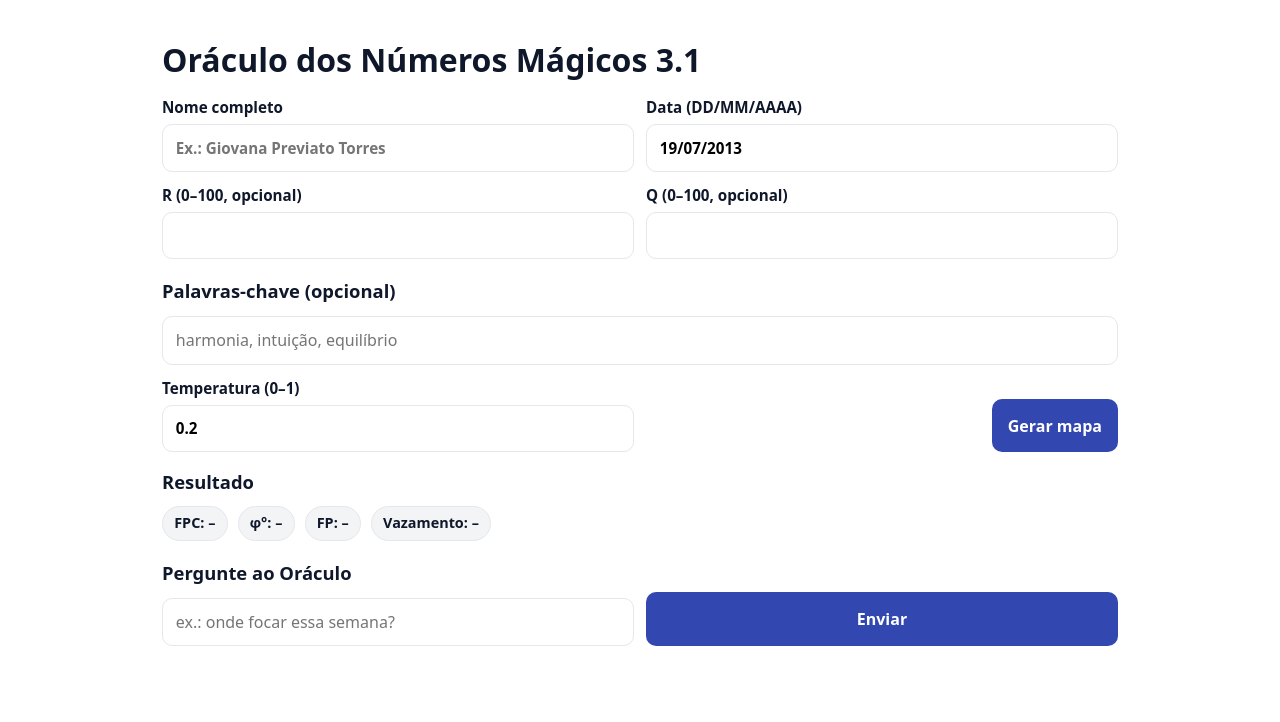
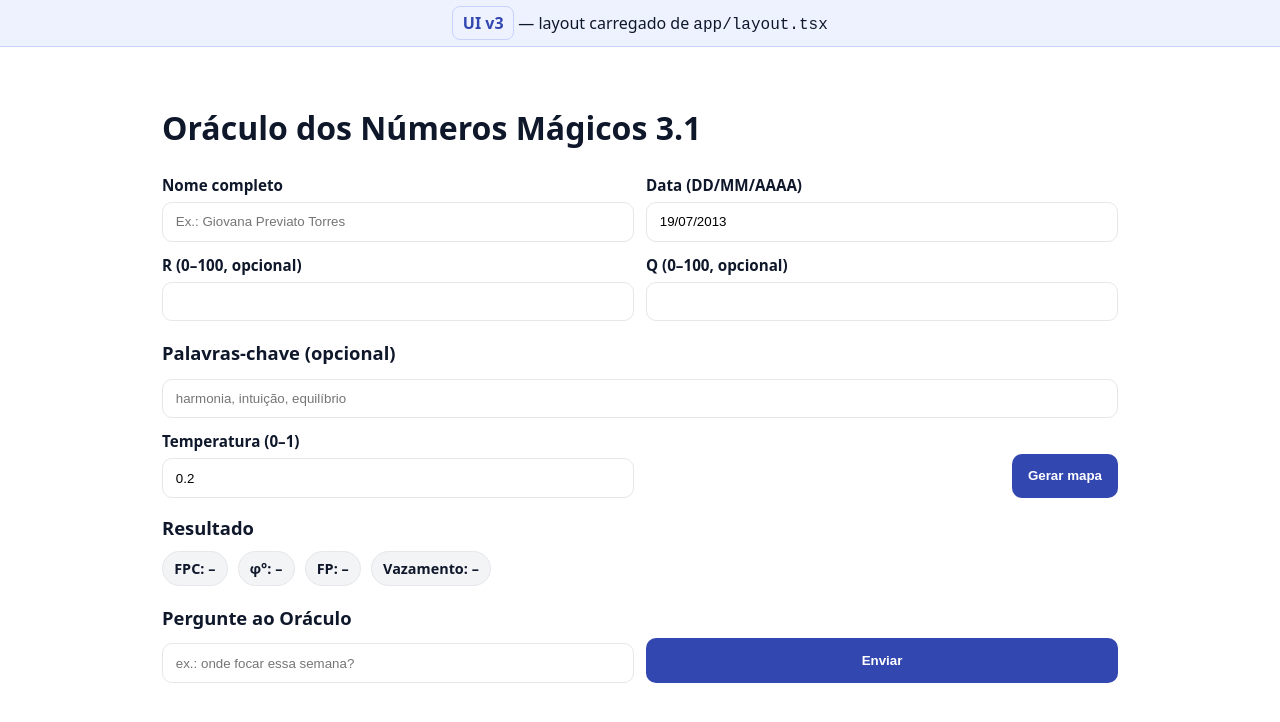
Before and after one commit to raydatorre/Novera, a Next.js app: page / in a window 1280 px wide. Shown: the top 722 px of the page. Built offline with nearby package versions, Linux system fonts and the light colour scheme.

Commit message:
Update layout.tsx

```diff
--- a/app/layout.tsx
+++ b/app/layout.tsx
@@ -1,28 +1,20 @@
-// app/layout.tsx
 export default function RootLayout({ children }: { children: React.ReactNode }) {
   return (
     <html lang="pt-BR">
       <body>
         <style>{`
           :root{
-            --bg:#ffffff;
-            --text:#0f172a;
-            --muted:#6b7280;
-            --card:#ffffff;
-            --border:#e5e7eb;
-            --chip:#f3f4f6;
-            --accent:#3347B0;
+            --bg:#ffffff; --text:#0f172a; --muted:#6b7280;
+            --card:#ffffff; --border:#e5e7eb; --chip:#f3f4f6; --accent:#3347B0;
           }
           *{box-sizing:border-box}
-          html,body{margin:0;padding:0;background:var(--bg);color:var(--text);font:16px/1.5 system-ui, -apple-system, Segoe UI, Roboto, Arial}
-          h1,h2,h3{margin:0 0 .6rem}
-          input,textarea,button{font:inherit}
+          html,body{margin:0;padding:0;background:var(--bg);color:var(--text);font:16px/1.5 system-ui,-apple-system,Segoe UI,Roboto,Arial}
           .container{max-width:980px;margin:24px auto;padding:12px}
           .grid{display:grid;gap:12px}
           .g2{grid-template-columns:1fr 1fr}
           @media (max-width:900px){.g2{grid-template-columns:1fr}}
           label{display:block;font-weight:600;font-size:.95rem}
-          .inp, .txt{width:100%;margin-top:.35rem;padding:.7rem .8rem;border:1px solid var(--border);border-radius:10px}
+          .inp,.txt{width:100%;margin-top:.35rem;padding:.7rem .8rem;border:1px solid var(--border);border-radius:10px}
           .txt{min-height:92px;resize:vertical}
           .btn{padding:.9rem 1rem;border:none;border-radius:10px;background:var(--accent);color:#fff;font-weight:700;cursor:pointer}
           .btn[disabled]{opacity:.6;cursor:not-allowed}
@@ -33,11 +25,19 @@ export default function RootLayout({ children }: { children: React.ReactNode })
           .cards{display:grid;gap:12px}
           .cards.g2{grid-template-columns:1fr 1fr}
           @media (max-width:900px){.cards.g2{grid-template-columns:1fr}}
-          pre{background:#f6f7fb;color:#0b1324;border:1px solid var(--border);border-radius:10px;padding:12px;overflow:auto}
+          /* Força <pre> claro e legível */
+          pre{background:#f6f7fb !important;color:#0b1324 !important;border:1px solid var(--border);border-radius:10px;padding:12px;overflow:auto}
           details{border:1px dashed var(--border);border-radius:10px;padding:8px}
           summary{cursor:pointer;font-weight:700}
           .sectionTitle{margin-top:18px;margin-bottom:6px;font-size:1.15rem}
+          .badge{display:inline-block;background:#eef2ff;color:#3347B0;border:1px solid #c7d2fe;padding:.25rem .6rem;border-radius:8px;font-weight:700}
         `}</style>
+
+        {/* Carimbo de UI para você validar que a versão nova carregou */}
+        <div style={{background:'#eef2ff',borderBottom:'1px solid #c7d2fe',padding:'6px 12px',textAlign:'center'}}>
+          <span className="badge">UI v3</span> — layout carregado de <code>app/layout.tsx</code>
+        </div>
+
         {children}
       </body>
     </html>
```
